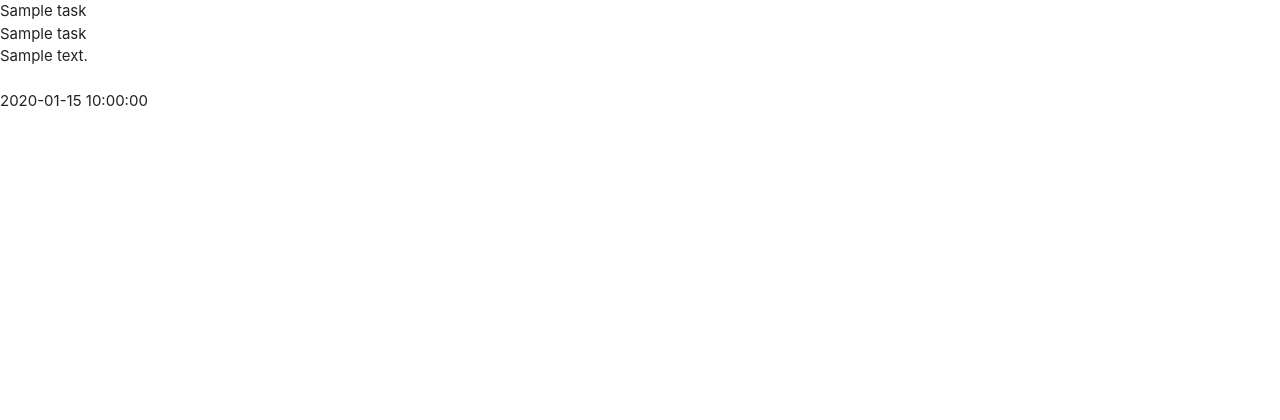
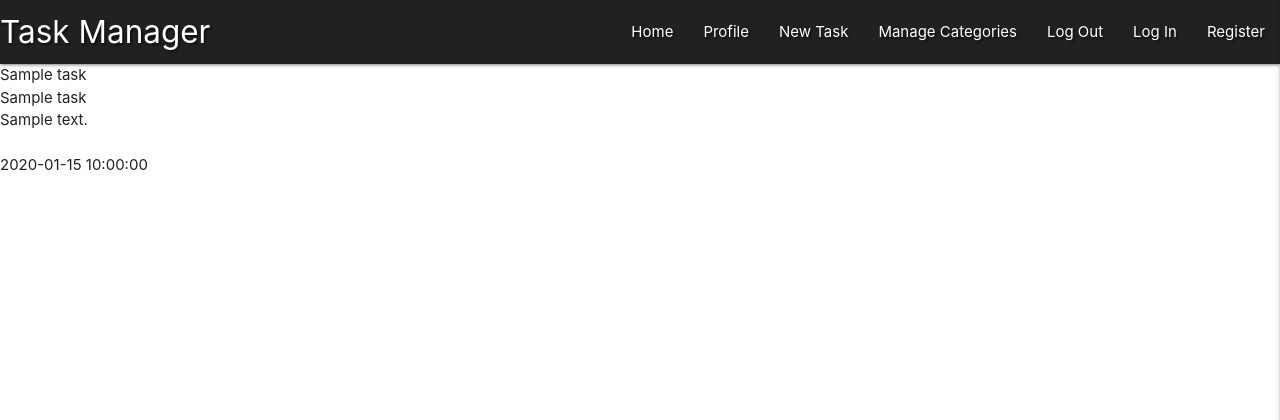
Before and after one commit to AlvaroEtxague/mini_project_task_manager, a Flask app: page / in a window 1280 px wide. Shown: the top 420 px of the page. Run offline with Flask 2, Linux system fonts and the light colour scheme; a database or web service that is not in the repository returns one stand-in record (values such as "Sample title"); some libraries are stand-ins or nearby versions.

Commit message:
Adding navbar

```diff
--- a/static/css/style.css
+++ b/static/css/style.css
@@ -0,0 +1,3 @@
+.text-shadow{
+  text-shadow: 2px 2px 2px rgba(0,0,0,0.5)
+}
--- a/static/js/script.js
+++ b/static/js/script.js
@@ -0,0 +1,3 @@
+  $(document).ready(function(){
+    $('.sidenav').sidenav({edge: "right"});
+  });
--- a/templates/base.html
+++ b/templates/base.html
@@ -24,6 +24,37 @@
 		<title>Task Manager</title>
 	</head>
 	<body>
+		<header>
+			<!-- top navbar -->
+			<nav class="nav-extended text-shadow grey darken-4">
+				<div class="nav-wrapper">
+					<a href="{{ url_for('get_tasks') }}" class="brand-logo">Task Manager</a>
+					<a href="#" data-target="mobile-demo" class="sidenav-trigger right"><i class="fas fa-bars"></i></a>
+					<ul class="right hide-on-med-and-down">
+						<li><a href="{{ url_for('get_tasks') }}">Home</a></li>
+						<li><a href="#">Profile</a></li>
+						<li><a href="#">New Task</a></li>
+						<li><a href="#">Manage Categories</a></li>
+						<li><a href="#">Log Out</a></li>
+						<li><a href="#">Log In</a></li>
+						<li><a href="#">Register</a></li>
+					</ul>
+				</div>
+			</nav>
+
+			<!-- mobile sidebar -->
+			<ul class="sidenav" id="mobile-demo">
+				<li><h4 class="center-align light-blue-text text-darken-4">Task Manager</h4></li>
+				<li><a href="{{ url_for('get_tasks') }}">Home</a></li>
+				<li><a href="#">Profile</a></li>
+				<li><a href="#">New Task</a></li>
+				<li><a href="#">Manage Categories</a></li>
+				<li><a href="#">Log Out</a></li>
+				<li><a href="#">Log In</a></li>
+				<li><a href="#">Register</a></li>
+			</ul>
+		</header>
+
 		{% block content %} {% endblock %}
 
 		<!-- JQUERY -->
```
